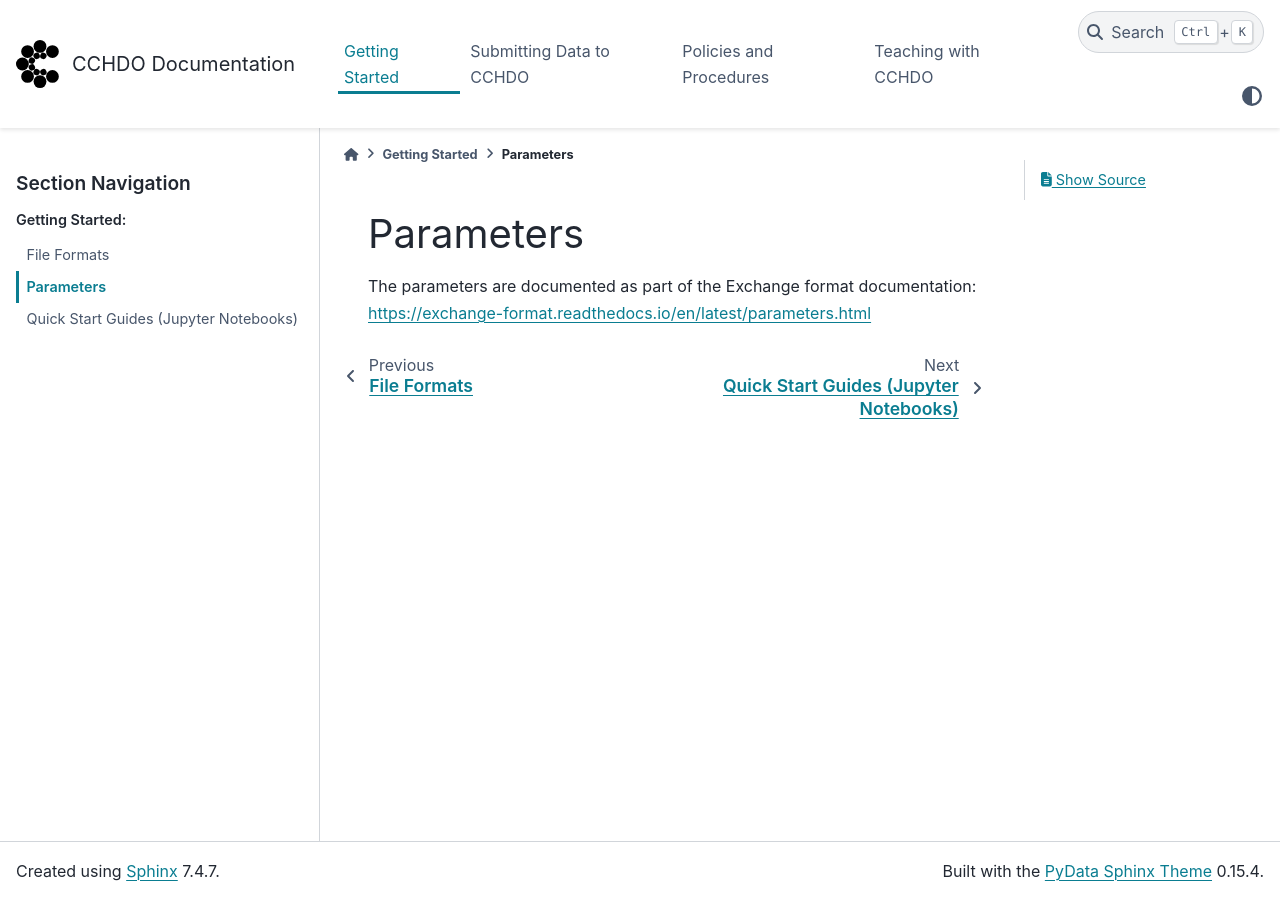
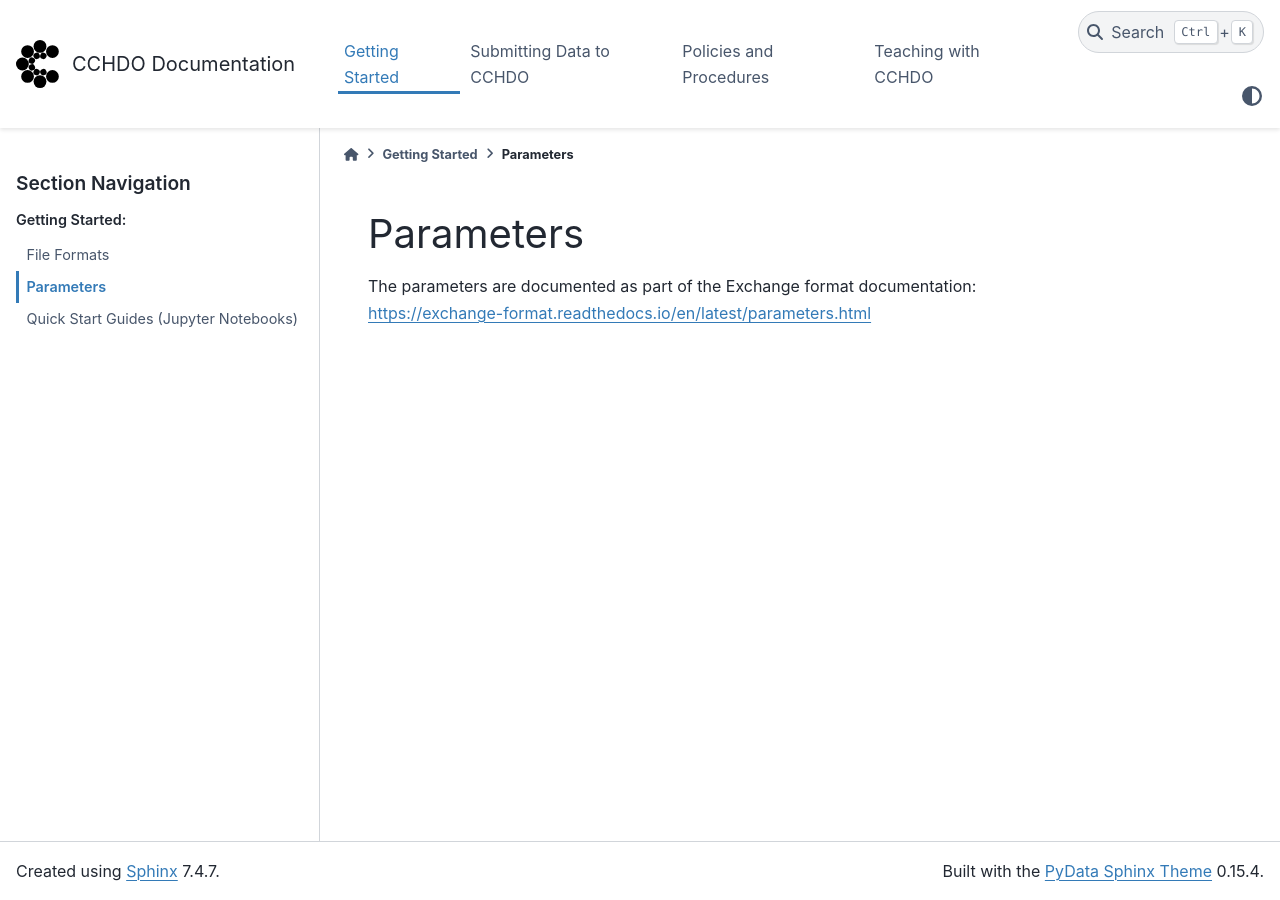
Before and after one commit to cchdo/cchdo-learning-and-guides, a Sphinx documentation site: the page built from docs/getting_started/parameters.md, in a window 1280 px wide. Built offline with Sphinx 7.4.7 and the PyData theme 0.15.4, drawn with Linux system fonts in a browser that asks for light colours; pages that are not in the unit, such as notebooks, are missing from menus.

Commit message:
style update, AY

```diff
--- /dev/null
+++ b/docs/_static/custom.css
@@ -0,0 +1,21 @@
+/* update theme color, light */
+html[data-theme="light"] {
+    --pst-color-primary: #337ab7;
+    --pst-color-secondary: #23527c
+}
+
+/* update theme color, dark */
+html[data-theme="dark"] {
+    --pst-color-primary: #337ab7;
+    --pst-color-secondary: #23527c
+}
+
+/* disable previous/next links at footer */
+.prev-next-footer {
+    display: none;
+}
+
+/* Hide the secondary sidebar */
+.bd-sidebar-secondary {
+    display: none;
+}
--- a/docs/conf.py
+++ b/docs/conf.py
@@ -45,14 +45,18 @@ html_theme_options = {
         "text": "CCHDO Documentation",
         "image_light": "_static/logo_cchdo.svg",
         "image_dark": "_static/logo_cchdo.svg",
+        "link": "/",
     },
     "collapse_navigation": True,
     # Add Google Analytics
     "analytics": {
         "google_analytics_id": "G-89QCC25DF0",
-    }
+    },
+    "navigation_with_keys": False,
 }
-
+html_css_files = [
+    'custom.css',
+]
 
 def setup(app):
     cloudflare = """(function(d) {
```
